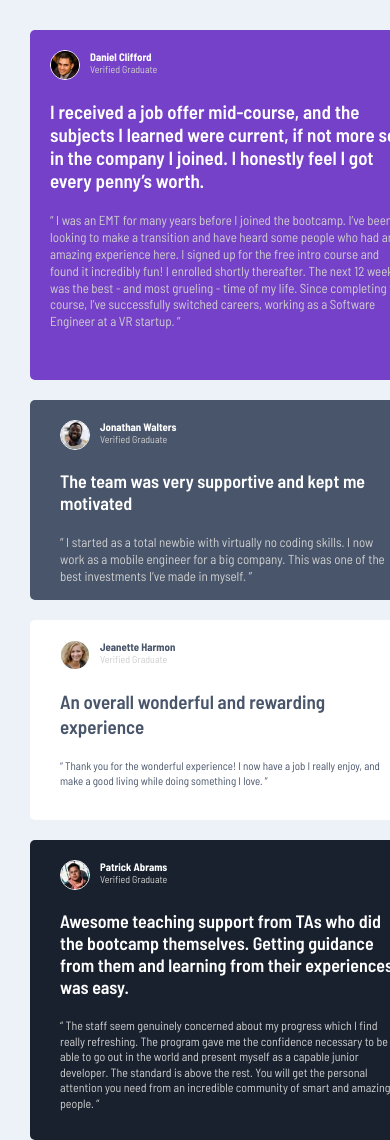
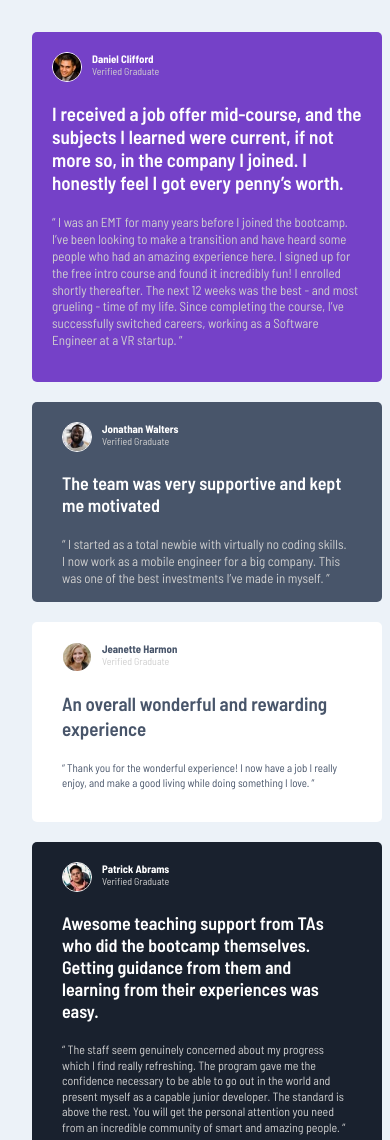
Before and after one commit to conkeh/testimonialsgridsection, a plain HTML site: page index.html in a window 390 px wide. Shown: the top 1140 px of the page. Drawn offline with Linux system fonts and the light colour scheme.

Commit message:
Add files via upload

```diff
--- a/styles.css
+++ b/styles.css
@@ -167,29 +167,29 @@ p {
   .container {
     max-width: 400px;
 
-    margin: 30px;
+    margin: 32px;
     display: grid;
     grid-template-columns: 1fr;
     grid-template-areas: "daniel" "jonathan" "jeanette" "patrick" "kira";
   }
   .box-daniel {
-    width: 400px;
+    width: 350px;
     height: 350px;
   }
   .box-jonathan {
-    width: 400px;
+    width: 350px;
     height: 200px;
   }
   .box-jeanette {
-    width: 400px;
+    width: 350px;
     height: 200px;
   }
   .box-patrick {
-    width: 400px;
-    height: 300px;
+    width: 350px;
+    height: 320px;
   }
   .box-kira {
-    width: 400px;
+    width: 350px;
     height: 330px;
   }
 }
```
